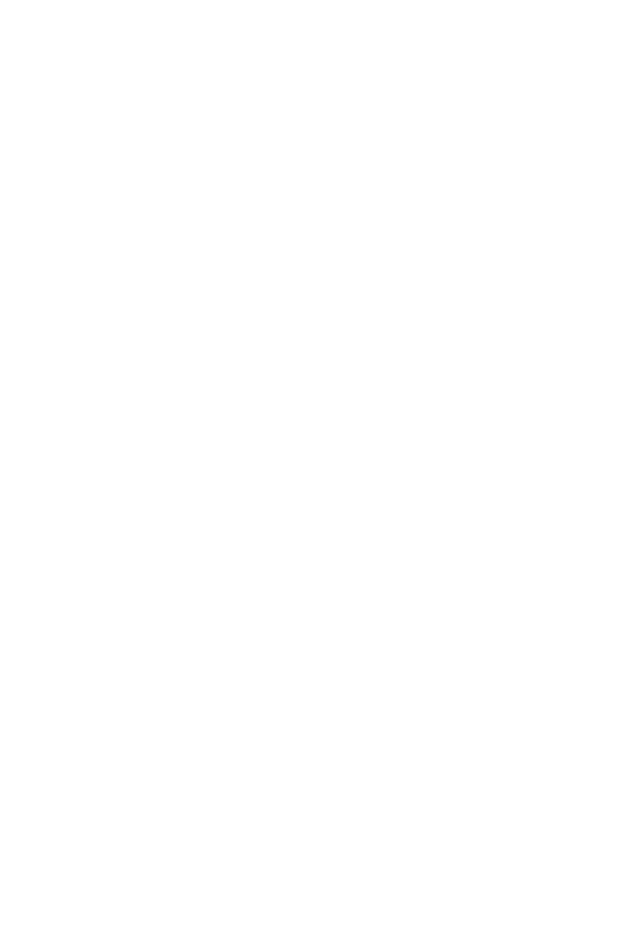
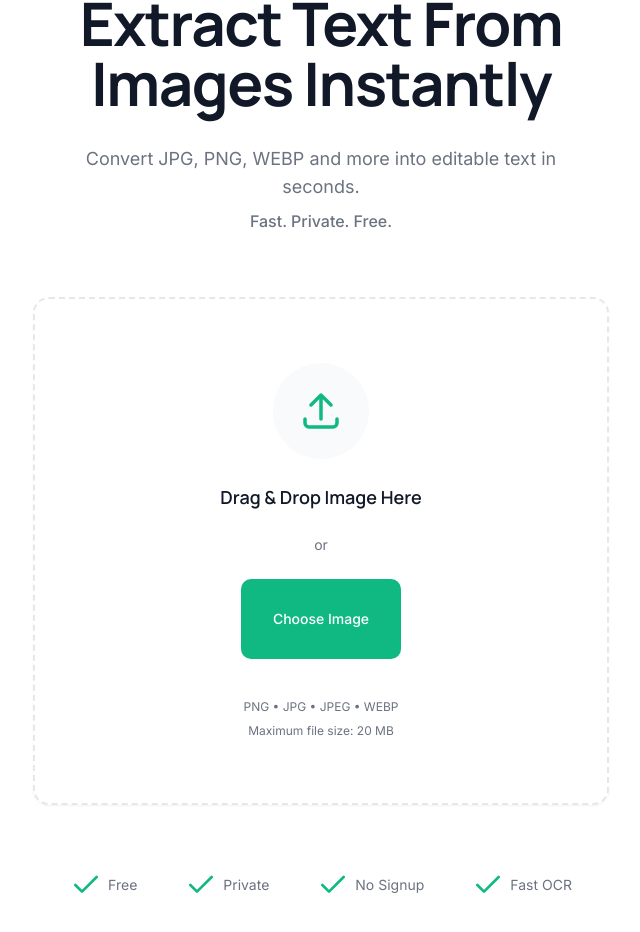
Before and after one commit to antrakumari0p/OCRMint, a React (Vite) app: page / in a window 1280 px wide. Shown: the part 222-1154 px from the top of the page, without its empty margins (319-959 px from the left). Before the commit the page ends 800 px from the top, so only its background shows below. Built offline with nearby package versions, Linux system fonts and the light colour scheme.

Commit message:
Sprint 3: Hero and Upload UI

```diff
--- a/src/pages/Home.tsx
+++ b/src/pages/Home.tsx
@@ -1,14 +1,16 @@
+import { Hero } from "@/sections/Hero.tsx";
+
 /**
  * Home page.
  *
- * Intentionally empty of content — this sprint only establishes where
- * page structure will live. Future sprints will compose real sections
- * (e.g. `<Hero />`, `<UploadArea />`) from `src/sections` here, in order.
+ * Composes the page's sections in order. Currently just the Hero (which
+ * is the whole first-screen upload experience) — no footer or additional
+ * sections yet.
  */
 export function Home() {
   return (
     <main>
-      {/* Sections will be composed here in future sprints */}
+      <Hero />
     </main>
   );
 }
--- /dev/null
+++ b/src/sections/Hero.tsx
@@ -0,0 +1,62 @@
+import { Container, Section } from "@/components/ui";
+import { UploadCard } from "./UploadCard";
+
+const TRUST_INDICATORS = ["Free", "Private", "No Signup", "Fast OCR"] as const;
+
+/**
+ * The first (and currently only) screen of OCRMint. The upload card is the
+ * focal point — heading and subheading exist to orient the user toward it
+ * immediately, not to sell the product. No footer, no additional sections.
+ */
+export function Hero() {
+  return (
+    <Section
+      as="section"
+      aria-label="Extract text from an image"
+      className="flex min-h-[calc(100svh-4rem)] items-center py-10 sm:py-12"
+    >
+      <Container narrow className="flex flex-col items-center gap-8 text-center">
+        <div className="flex flex-col items-center gap-4">
+          <h1 className="text-4xl font-bold leading-tight tracking-tight sm:text-5xl lg:text-6xl">
+            Extract Text From Images Instantly
+          </h1>
+
+          <div className="flex flex-col items-center gap-1">
+            <p className="max-w-lg font-body text-base text-text-secondary sm:text-lg">
+              Convert JPG, PNG, WEBP and more into editable text in seconds.
+            </p>
+            <p className="font-body text-sm font-medium text-text-secondary sm:text-base">
+              Fast. Private. Free.
+            </p>
+          </div>
+        </div>
+
+        <UploadCard />
+
+        <ul className="flex flex-wrap items-center justify-center gap-x-6 gap-y-2">
+          {TRUST_INDICATORS.map((label) => (
+            <li
+              key={label}
+              className="flex items-center gap-1.5 font-body text-sm text-text-secondary"
+            >
+              <svg
+                xmlns="http://www.w3.org/2000/svg"
+                viewBox="0 0 24 24"
+                fill="none"
+                stroke="currentColor"
+                strokeWidth={2}
+                strokeLinecap="round"
+                strokeLinejoin="round"
+                className="h-4 w-4 text-primary"
+                aria-hidden="true"
+              >
+                <path d="M20 6 9 17l-5-5" />
+              </svg>
+              {label}
+            </li>
+          ))}
+        </ul>
+      </Container>
+    </Section>
+  );
+}
--- /dev/null
+++ b/src/sections/UploadCard.tsx
@@ -0,0 +1,119 @@
+import { useId, useRef, useState } from "react";
+import type { ChangeEvent, DragEvent } from "react";
+import { Button, Card } from "@/components/ui";
+import { cn } from "@/lib/cn";
+
+/**
+ * Single source of truth for accepted formats and size limit — used for
+ * both the file input's `accept` attribute and the label copy below, and
+ * ready for Sprint 4 to reuse for real validation.
+ */
+export const ACCEPTED_FILE_TYPES = ["image/png", "image/jpeg", "image/webp"] as const;
+export const ACCEPTED_FILE_LABEL = "PNG • JPG • JPEG • WEBP";
+export const MAX_FILE_SIZE_MB = 20;
+
+export interface UploadCardProps {
+  /**
+   * Called with the selected file, whether chosen via the file picker or
+   * dropped onto the card. Not wired to anything yet — Sprint 4 can pass
+   * a handler here (e.g. to kick off OCR) without touching this component.
+   */
+  onFileSelect?: (file: File) => void;
+}
+
+/**
+ * The focal point of the homepage: a large drag-and-drop target plus an
+ * explicit "Choose Image" button. Purely presentational — it tracks drag
+ * state for visual feedback and forwards a selected File up via
+ * `onFileSelect`, but performs no validation, upload, or processing itself.
+ */
+export function UploadCard({ onFileSelect }: UploadCardProps) {
+  const [isDragging, setIsDragging] = useState(false);
+  const inputRef = useRef<HTMLInputElement>(null);
+  const headingId = useId();
+
+  const handleDragOver = (event: DragEvent<HTMLDivElement>) => {
+    event.preventDefault();
+    setIsDragging(true);
+  };
+
+  const handleDragLeave = (event: DragEvent<HTMLDivElement>) => {
+    event.preventDefault();
+    setIsDragging(false);
+  };
+
+  const handleDrop = (event: DragEvent<HTMLDivElement>) => {
+    event.preventDefault();
+    setIsDragging(false);
+    const file = event.dataTransfer.files?.[0];
+    if (file) onFileSelect?.(file);
+  };
+
+  const handleInputChange = (event: ChangeEvent<HTMLInputElement>) => {
+    const file = event.target.files?.[0];
+    if (file) onFileSelect?.(file);
+    // Reset so selecting the same file again still fires a change event.
+    event.target.value = "";
+  };
+
+  return (
+    <Card
+      noPadding
+      role="group"
+      aria-labelledby={headingId}
+      onDragOver={handleDragOver}
+      onDragEnter={handleDragOver}
+      onDragLeave={handleDragLeave}
+      onDrop={handleDrop}
+      className={cn(
+        "mx-auto flex w-full max-w-xl flex-col items-center gap-3 rounded-lg border-2 border-dashed p-6 text-center",
+        "transition duration-200 ease-in-out sm:p-8",
+        isDragging ? "border-primary bg-surface shadow-md scale-[1.01]" : "border-border hover:border-primary/50"
+      )}
+    >
+      <input
+        ref={inputRef}
+        type="file"
+        accept={ACCEPTED_FILE_TYPES.join(",")}
+        onChange={handleInputChange}
+        className="sr-only"
+        aria-hidden="true"
+        tabIndex={-1}
+      />
+
+      <span
+        className="flex h-12 w-12 items-center justify-center rounded-full bg-surface text-primary"
+        aria-hidden="true"
+      >
+        <svg
+          xmlns="http://www.w3.org/2000/svg"
+          viewBox="0 0 24 24"
+          fill="none"
+          stroke="currentColor"
+          strokeWidth={1.75}
+          strokeLinecap="round"
+          strokeLinejoin="round"
+          className="h-6 w-6"
+        >
+          <path d="M12 16V4M12 4 7 9M12 4l5 5" />
+          <path d="M4 16v2a2 2 0 0 0 2 2h12a2 2 0 0 0 2-2v-2" />
+        </svg>
+      </span>
+
+      <p id={headingId} className="font-heading text-base font-semibold text-text-primary sm:text-lg">
+        Drag &amp; Drop Image Here
+      </p>
+
+      <span className="font-body text-sm text-text-secondary">or</span>
+
+      <Button type="button" onClick={() => inputRef.current?.click()}>
+        Choose Image
+      </Button>
+
+      <div className="mt-2 flex flex-col items-center gap-1">
+        <p className="font-body text-xs text-text-secondary">{ACCEPTED_FILE_LABEL}</p>
+        <p className="font-body text-xs text-text-secondary">Maximum file size: {MAX_FILE_SIZE_MB} MB</p>
+      </div>
+    </Card>
+  );
+}
--- a/tsconfig.app.json
+++ b/tsconfig.app.json
@@ -22,7 +22,7 @@
     "paths": {
       "@/*": ["./src/*"]
     },
-    "ignoreDeprecations": "6.0"
+    "ignoreDeprecations": "5.0"
   },
   "include": ["src"]
 }
```
